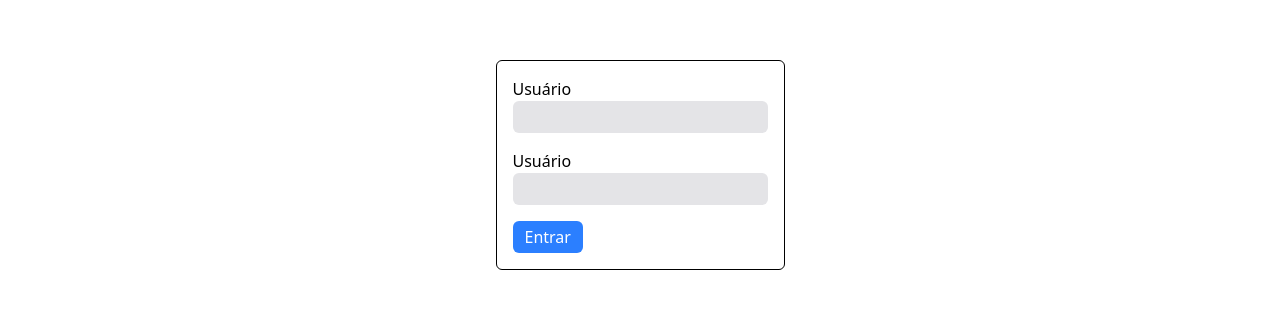
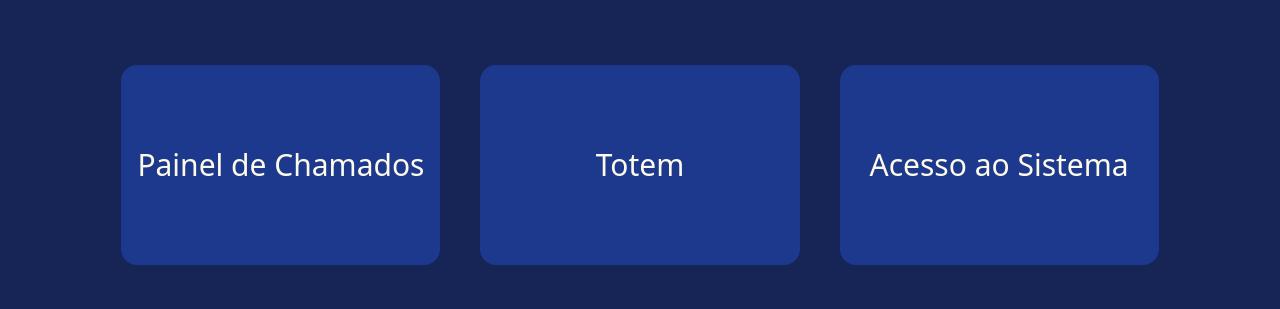
Before and after one commit to joaoassef/agendamento, a Next.js app in the folder agendamento/: page / in a window 1280 px wide. Shown: the part 235-544 px from the top of the page. Built offline with nearby package versions, Linux system fonts and the light colour scheme.

Commit message:
Criando pagina inicial e navegação

```diff
--- /dev/null
+++ b/agendamento/src/app/home/page.js
@@ -0,0 +1,21 @@
+import Link from 'next/link';
+
+export default function PaginaInicial() {
+    return (
+
+        <div className="min-h-screen flex items-center justify-center bg-blue-950">
+            <div className="grid grid-cols-3 gap-10 text-3xl">
+                <div className="bg-blue-900 text-amber-50 p-4 h-50 flex items-center justify-center rounded-2xl shadow-black">
+                    <Link href="/painel-chamado">Painel de Chamados</Link>
+                </div>
+                <div className="bg-blue-900 text-amber-50 p-4 h-50 flex items-center justify-center rounded-2xl shadow-black">
+                    <Link href="/painel-totem">Totem</Link>
+                </div>
+                <div className="bg-blue-900 text-amber-50 p-4 h-50 flex items-center justify-center rounded-2xl shadow-black">
+                    <Link href="/painel-adm">Acesso ao Sistema</Link>
+                </div>
+            </div>
+        </div>
+
+
+    )}
--- a/agendamento/src/app/layout.js
+++ b/agendamento/src/app/layout.js
@@ -19,9 +19,7 @@ export const metadata = {
 export default function RootLayout({ children }) {
   return (
     <html lang="pt-br">
-      <body
-        className={`${geistSans.variable} ${geistMono.variable} antialiased`}
-      >
+      <body>
         {children}
       </body>
     </html>
--- a/agendamento/src/app/page.js
+++ b/agendamento/src/app/page.js
@@ -1,10 +1,11 @@
 import Image from "next/image";
 import { Login } from "../../components/login";
+import PaginaInicial from "./home/page";
 
 export default function Home() {
   return (
     <div>
-        <Login />
+        <PaginaInicial />
     </div>
   );
 }
--- /dev/null
+++ b/agendamento/src/app/painel-adm/page.js
@@ -0,0 +1,11 @@
+import { Login } from "../../../components/login";
+
+export default function PainelAdm() {
+    return (
+
+        <div>
+            <Login />
+        </div>
+
+
+    )}
```
